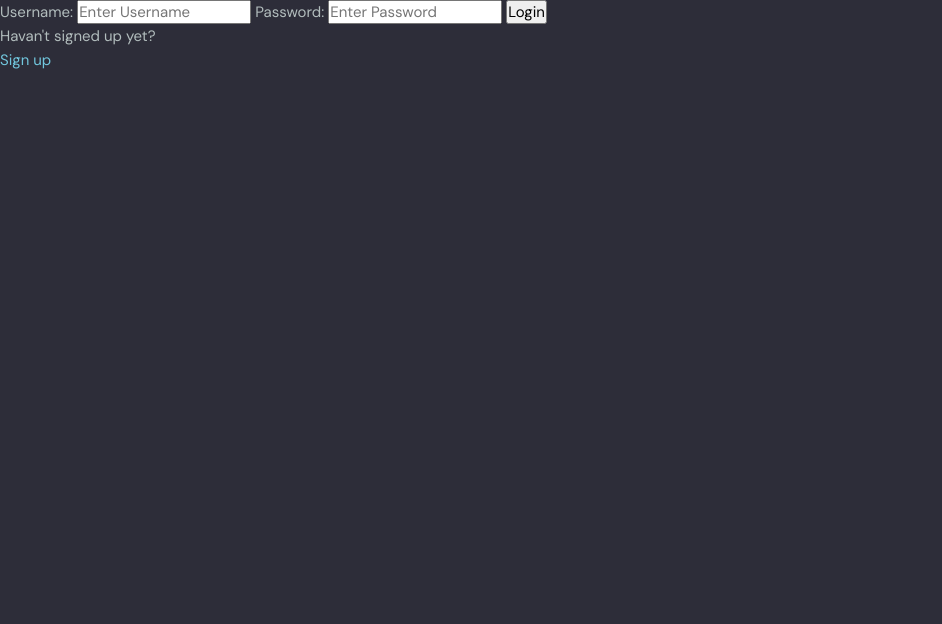
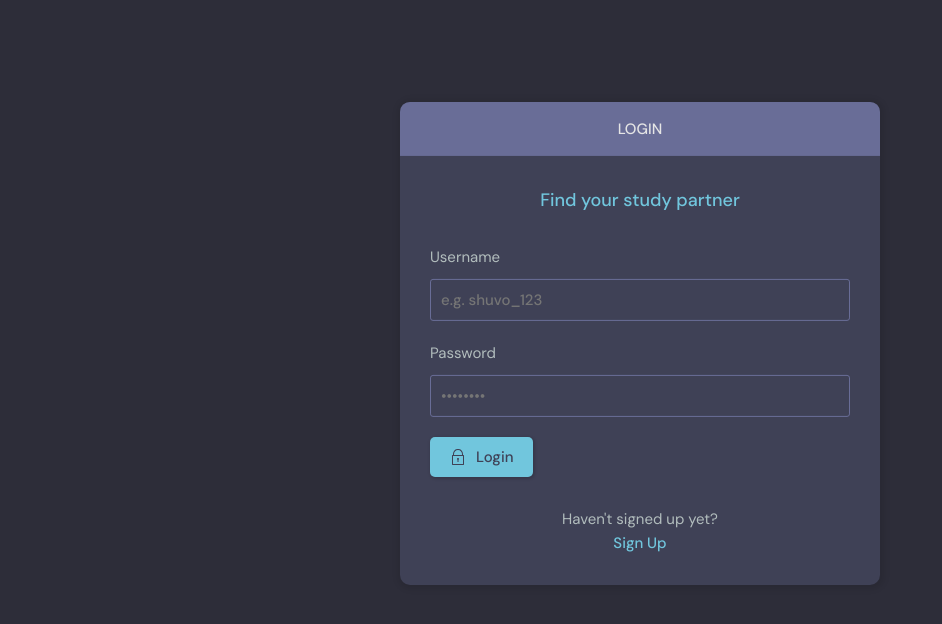
Before and after one commit to MohammadShuvoAli/StudySquad, a Django app: page /login/ in a window 1280 px wide. Shown: the part 76-700 px from the top of the page, without its empty margins (0-942 px from the left). Run offline with Django 4.2, Linux system fonts and the light colour scheme.

Commit message:
login register completed

```diff
--- a/base/templates/base/login_register.html
+++ b/base/templates/base/login_register.html
@@ -2,34 +2,117 @@
 
 {% block content %}
 
-{% if page == 'login' %}
-<div>
-    <form method="POST" action="">
-        {% csrf_token %}
-        <label for="username">Username:</label>
-        <input type="text" name="username" id="username" placeholder="Enter Username">
+<main class="auth layout">
+  {% if page == 'login' %}
+  <div class="container">
+    <div class="layout__box">
+      <div class="layout__boxHeader">
+        <div class="layout__boxTitle">
+          <h3>Login</h3>
+        </div>
+      </div>
+      <div class="layout__body">
+        <h2 class="auth__tagline">Find your study partner</h2>
 
-        <label for="password">Password:</label>
-        <input type="password" name="password" id="password" placeholder="Enter Password">
+        <form class="form" action="" method="post">
+          {% csrf_token %}
+          <div class="form__group form__group">
+            <label for="room_name">Username</label>
+            <input
+              id="username"
+              name="username"
+              type="text"
+              placeholder="e.g. shuvo_123"
+            />
+          </div>
+          <div class="form__group">
+            <label for="password">Password</label>
+            <input
+              id="password"
+              name="password"
+              type="password"
+              placeholder="&bull;&bull;&bull;&bull;&bull;&bull;&bull;&bull;"
+            />
+          </div>
 
-        <input type="submit" value="Login">
-    </form>
-    <p>Havan't signed up yet?</p>
-    <a href="{% url 'register' %}">Sign up</a>
-</div>
+          <button class="btn btn--main" type="submit">
+            <svg
+              version="1.1"
+              xmlns="http://www.w3.org/2000/svg"
+              width="32"
+              height="32"
+              viewBox="0 0 32 32"
+            >
+              <title>lock</title>
+              <path
+                d="M27 12h-1v-2c0-5.514-4.486-10-10-10s-10 4.486-10 10v2h-1c-0.553 0-1 0.447-1 1v18c0 0.553 0.447 1 1 1h22c0.553 0 1-0.447 1-1v-18c0-0.553-0.447-1-1-1zM8 10c0-4.411 3.589-8 8-8s8 3.589 8 8v2h-16v-2zM26 30h-20v-16h20v16z"
+              ></path>
+              <path
+                d="M15 21.694v4.306h2v-4.306c0.587-0.348 1-0.961 1-1.694 0-1.105-0.895-2-2-2s-2 0.895-2 2c0 0.732 0.413 1.345 1 1.694z"
+              ></path>
+            </svg>
 
-{% else %}
+            Login
+          </button>
+        </form>
 
-<div>
-    <form method="POST" action="">
-        {% csrf_token %}
-        {{form.as_p}}
-        <input type="submit" value="Register">
-    </form>
-    <p>Already signed up?</p>
-    <a href="{% url 'login' %}">Sign in</a>
-</div>
+        <div class="auth__action">
+          <p>Haven't signed up yet?</p>
+          <a href="{% url 'register' %}" class="btn btn--link">Sign Up</a>
+        </div>
+      </div>
+    </div>
+  </div>
+  {% else %}
+  <div class="container">
+    <div class="layout__box">
+      <div class="layout__boxHeader">
+        <div class="layout__boxTitle">
+          <h3>Register</h3>
+        </div>
+      </div>
+      <div class="layout__body">
+        <h2 class="auth__tagline">Find your study partner</h2>
 
-{% endif %}
+        <form class="form" action="" method="post">
+          {% csrf_token %}
+
+          {% for field in form %}
+          <div class="form__group form__group">
+            <label for="room_name">{{field.label}}</label>
+            {{field}}
+          </div>
+          {% endfor %}
+
+          <button class="btn btn--main" type="submit">
+            <svg
+              version="1.1"
+              xmlns="http://www.w3.org/2000/svg"
+              width="32"
+              height="32"
+              viewBox="0 0 32 32"
+            >
+              <title>lock</title>
+              <path
+                d="M27 12h-1v-2c0-5.514-4.486-10-10-10s-10 4.486-10 10v2h-1c-0.553 0-1 0.447-1 1v18c0 0.553 0.447 1 1 1h22c0.553 0 1-0.447 1-1v-18c0-0.553-0.447-1-1-1zM8 10c0-4.411 3.589-8 8-8s8 3.589 8 8v2h-16v-2zM26 30h-20v-16h20v16z"
+              ></path>
+              <path
+                d="M15 21.694v4.306h2v-4.306c0.587-0.348 1-0.961 1-1.694 0-1.105-0.895-2-2-2s-2 0.895-2 2c0 0.732 0.413 1.345 1 1.694z"
+              ></path>
+            </svg>
+
+            Register
+          </button>
+        </form>
+
+        <div class="auth__action">
+          <p>Already signed up yet?</p>
+          <a href="{% url 'login' %}" class="btn btn--link">Sign Up</a>
+        </div>
+      </div>
+    </div>
+  </div>
+  {% endif %}
+</main>
 
 {% endblock content %}
--- a/base/templates/base/profile.html
+++ b/base/templates/base/profile.html
@@ -34,7 +34,7 @@
 
         <div class="roomList__header">
           <div>
-            <h2>Study Rooms Hosted by dennis_ivy</a>
+            <h2>Study Rooms Hosted by {{user.username}}</a>
             </h2>
           </div>
         </div>
```
Also changed, not shown: base/templates/base/login_register_old.html (added, +35 -0 lines), db.sqlite3.
